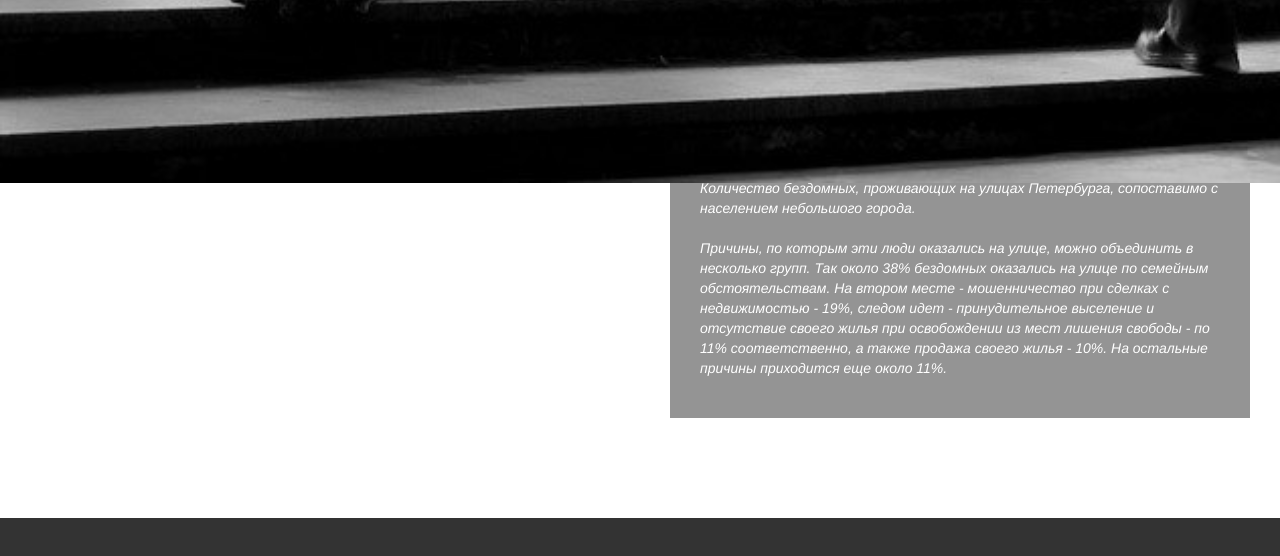
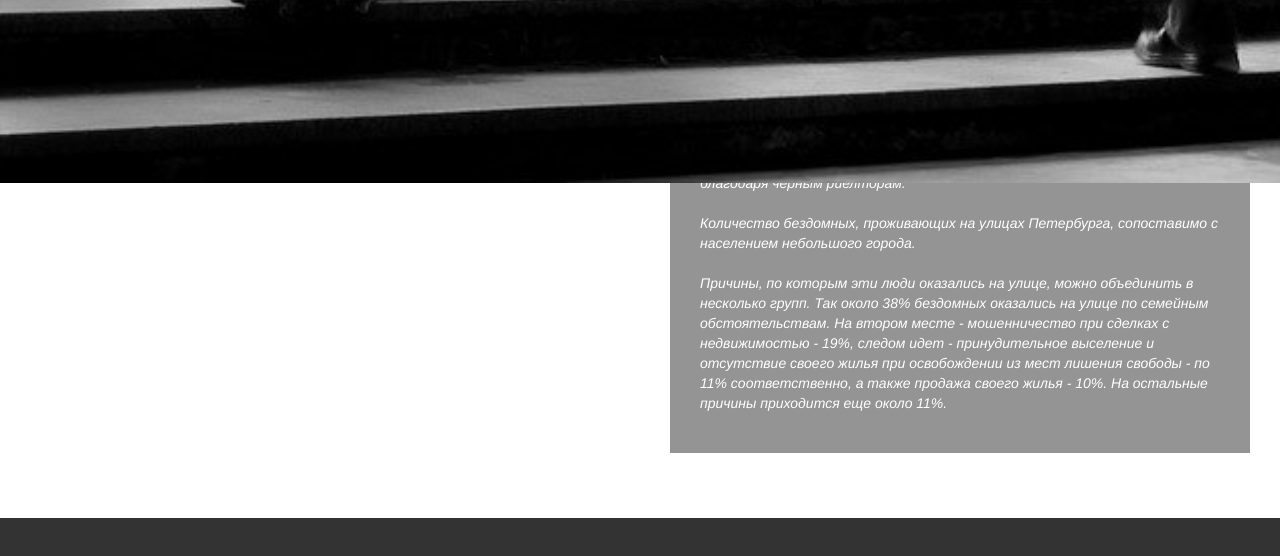
Before and after one commit to seraph178/homeless, a plain HTML site: page index.html in a window 1280 px wide. Shown: the part 802-1358 px from the top of the page. Drawn offline with nearby package versions, Linux system fonts and the light colour scheme.

Commit message:
vertical-align

```diff
--- a/css/main-style.css
+++ b/css/main-style.css
@@ -3,6 +3,9 @@
       src: url('../fonts/open-sans.ttf');
       font-family: 'capture-it';
       src: url('../fonts/capture-it.ttf');
+}
+@media only all and (max-width:670px) {
+
 }
 @media only all and (max-width:930px){
     .logo-hide {
@@ -147,6 +150,9 @@ body {
     max-width: 1280px;
     margin: 0 auto;
     padding: 30px;
+    width: 100%;
+    height: 100%;
+    display: table;
 }
 .inside-parallax-2 {
     background: rgba(51, 51, 51, 0.52);
@@ -161,3 +167,8 @@ body {
     color: #fff;
     font-style: italic;
 }
+.box-for-text {
+    height: 100%;
+    vertical-align: middle;
+    display: table-cell;
+}
--- a/index.html
+++ b/index.html
@@ -64,11 +64,11 @@
             TypingText.runAll();
             </script>
         </div>
-        <div class="parallax-window" data-parallax="scroll" data-image-src="img/bg-4.jpg"><div class="inside-parallax-1"><div class="inside-parallax-2"><span class="text-inside-parallax">В настоящее время в Северной столице живет около 60 тысяч бездомных людей. Такие цифры опубликовала петербургская благотворительная организация "Ночлежка". Бомжами, как говорят в организации, петербуржцы становятся по-разному: кто-то - благодаря своим родственникам, кто-то - благодаря черным риелторам. <br><br>
+        <div class="parallax-window" data-parallax="scroll" data-image-src="img/bg-4.jpg"><div class="inside-parallax-1"><div class="box-for-text"><div class="inside-parallax-2"><span class="text-inside-parallax">В настоящее время в Северной столице живет около 60 тысяч бездомных людей. Такие цифры опубликовала петербургская благотворительная организация "Ночлежка". Бомжами, как говорят в организации, петербуржцы становятся по-разному: кто-то - благодаря своим родственникам, кто-то - благодаря черным риелторам. <br><br>
 
 Количество бездомных, проживающих на улицах Петербурга, сопоставимо с населением небольшого города.<br><br>
 
-Причины, по которым эти люди оказались на улице, можно объединить в несколько групп. Так около 38% бездомных оказались на улице по семейным обстоятельствам. На втором месте - мошенничество при сделках с недвижимостью - 19%, следом идет - принудительное выселение и отсутствие своего жилья при освобождении из мест лишения свободы - по 11% соответственно, а также продажа своего жилья - 10%. На остальные причины приходится еще около 11%.</span></div></div></div>
+            Причины, по которым эти люди оказались на улице, можно объединить в несколько групп. Так около 38% бездомных оказались на улице по семейным обстоятельствам. На втором месте - мошенничество при сделках с недвижимостью - 19%, следом идет - принудительное выселение и отсутствие своего жилья при освобождении из мест лишения свободы - по 11% соответственно, а также продажа своего жилья - 10%. На остальные причины приходится еще около 11%.</span></div></div></div></div>
         <div class="box-under-parallax"></div>
 
 
```
